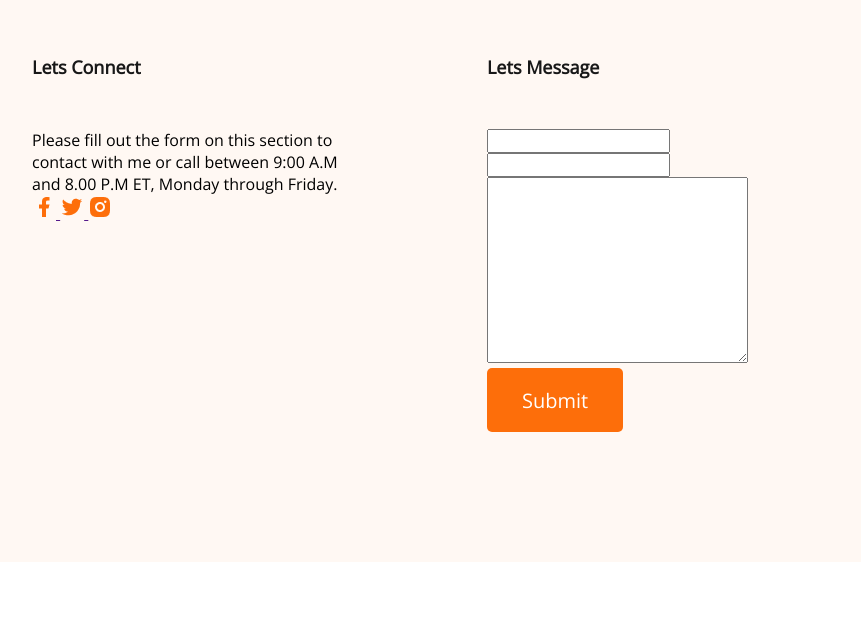
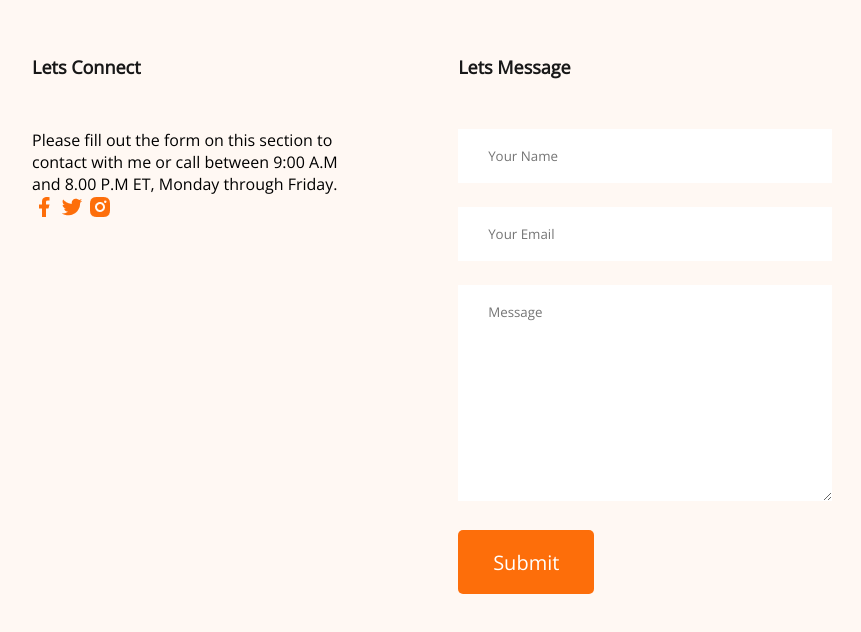
Before and after one commit to Anjuman-ara2828/developer.portfolio, a plain HTML site: page index.html in a window 1280 px wide. Shown: the part 2909-3541 px from the top of the page, without its empty margins (168-1029 px from the left). Before the commit the page ends 3471 px from the top, so only its background shows below. Drawn offline with nearby package versions, Linux system fonts and the light colour scheme.

Commit message:
text decoration

```diff
--- a/index.html
+++ b/index.html
@@ -154,7 +154,7 @@
 
         <div>
           <h3 class="section-title">Lets Connect</h3>
-          <p>Please fill out the form on this section to contact with me or call between 9:00 A.M and 8.00 P.M ET, Monday through Friday.</p>
+          <p class="section-description">Please fill out the form on this section to contact with me or call between 9:00 A.M and 8.00 P.M ET, Monday through Friday.</p>
          <a href="">
           <img src="images/icons/facebook.png" alt="">
          </a>
@@ -171,9 +171,9 @@
       <div>
          <h3 class="section-title">Lets Message</h3>
          <form action="">
-          <input type="text" name="" id="" aria-placeholder="">
-          <input type="email" name="" id="" aria-placeholder="Your Email">
-          <textarea name="" id="" cols="30" rows="10"></textarea>
+          <input type="text" name="" id="" placeholder="Your Name">
+          <input type="email" name="" id="" placeholder="Your Email">
+          <textarea name="" id="" cols="30" rows="10" placeholder="Message"></textarea>
           <input class="btn-primary" type="Submit" value="Submit">
          </form>
     </div>
--- a/styles/portfolio.css
+++ b/styles/portfolio.css
@@ -179,3 +179,12 @@ font-weight: 700;
  .contact .section-title{
     text-align: left;
  }
+ .contact input[type="text"], input[type="email"],   textarea{
+    margin-bottom: 24px;
+    border: 0;
+    width: 100%;
+    padding: 18px 30px;
+  }
+ .contact a{
+    text-decoration: none;
+ }
```
